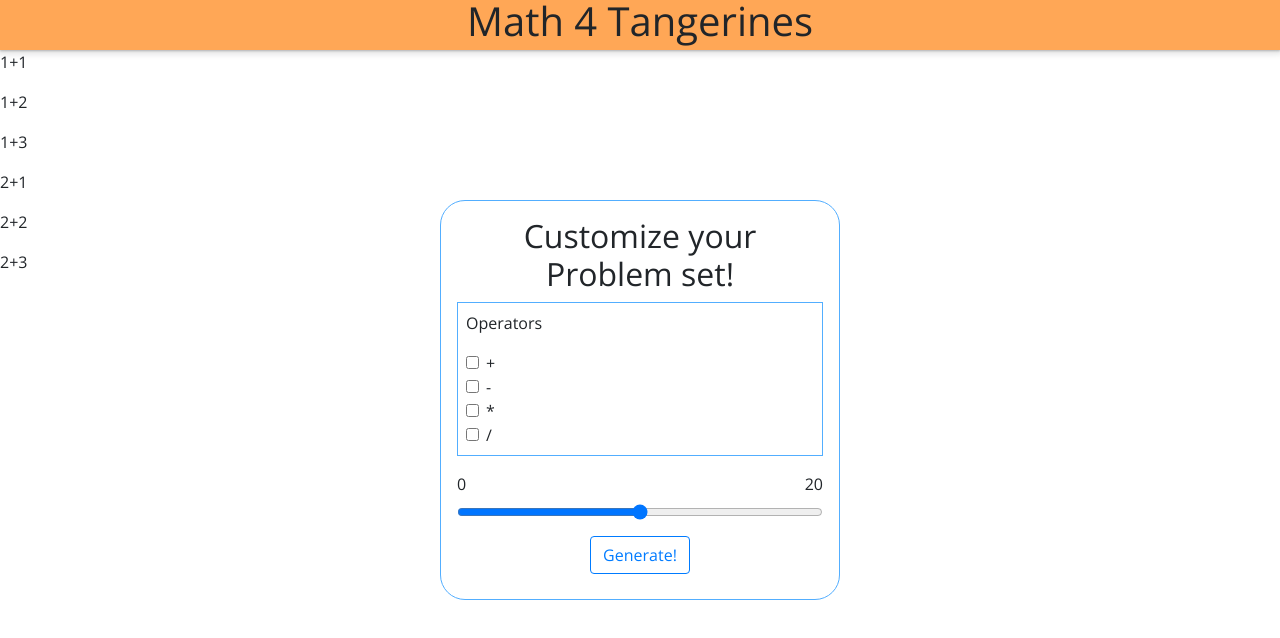
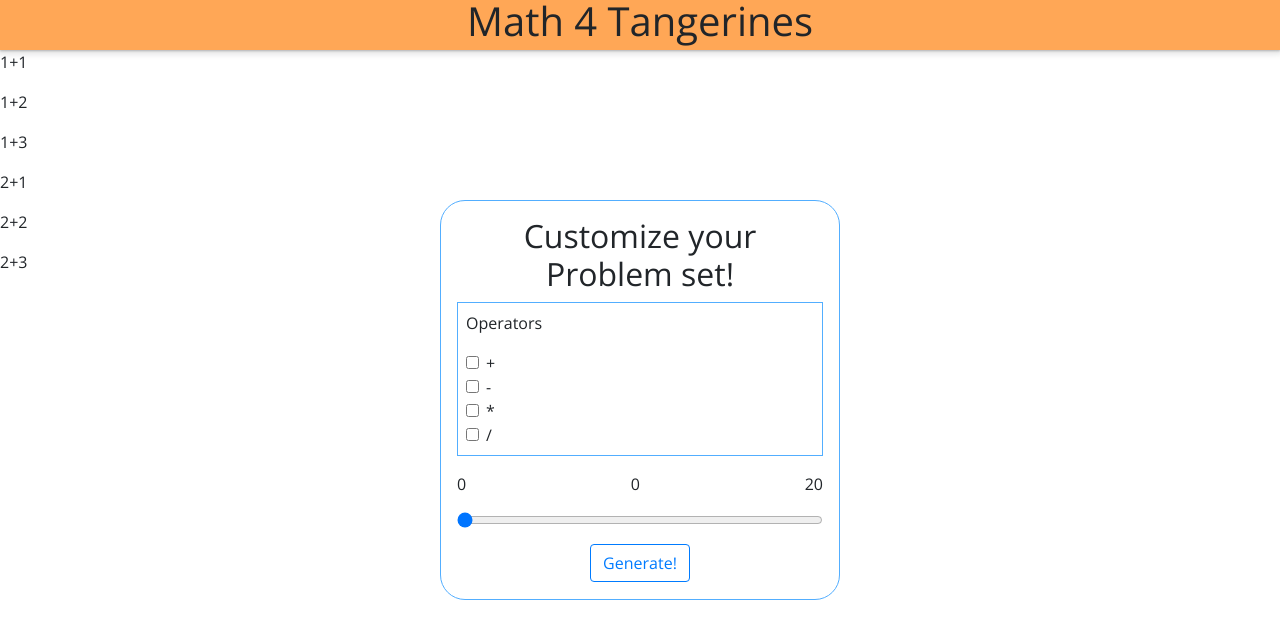
Before and after one commit to Tchao770/Math-4-Tangerines, a React app: page / in a window 1280 px wide. Shown: the top 638 px of the page. Built offline with nearby package versions, Linux system fonts and the light colour scheme; the HTML template or start-up script is replaced by a standard one.

Commit message:
centered value button

```diff
--- a/src/components/OptionMenu.jsx
+++ b/src/components/OptionMenu.jsx
@@ -20,18 +20,20 @@ function Operators() {
     )
 }
 
-function NumberRange({ range, onChange }) {
+function NumberRange({ value, onChange }) {
     return (
         <Form.Group>
-            <Form.Label className="float-left">0</Form.Label>
-            {range}
-            <Form.Label className="float-right">20</Form.Label>
+            <p className="text-center">
+                <Form.Label className="float-left">0</Form.Label>
+                {value}
+                <Form.Label className="float-right">20</Form.Label>
+            </p>
             <Form.Control
                 type="range"
                 min="0"
                 max="20"
                 step="1"
-                value={range}
+                value={value}
                 onChange={onChange}
             />
         </Form.Group>
@@ -48,7 +50,7 @@ function OptionMenu() {
         <Form className="OptionMenu">
             <h2>Customize your Problem set!</h2>
             <Operators />
-            <NumberRange value={range} onChange={onChange}/>
+            <NumberRange value={range} onChange={onChange} />
             <Button variant="outline-primary" className="GenerateButton">Generate!</Button>
         </Form>
     );
```
